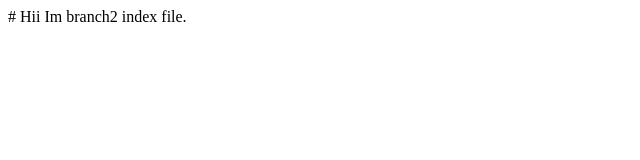
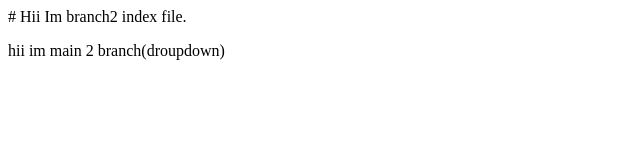
Before and after one commit to rao-ankit-9001/localRepo2, a plain HTML site: page index.html in a window 1280 px wide. Shown: the whole page, without its empty margins (0-640 px from the left). Drawn offline with Linux system fonts and the light colour scheme.

Commit message:
add paragraph

```diff
--- a/index.html
+++ b/index.html
@@ -1 +1,2 @@
 # Hii Im branch2 index file.
+<p>hii im main 2 branch(droupdown)</p>
```
